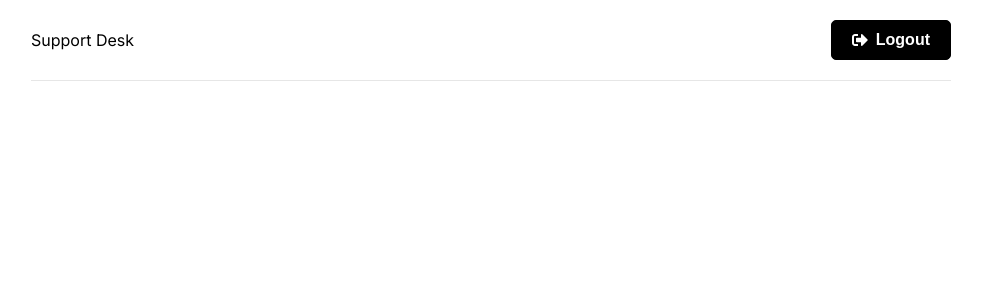
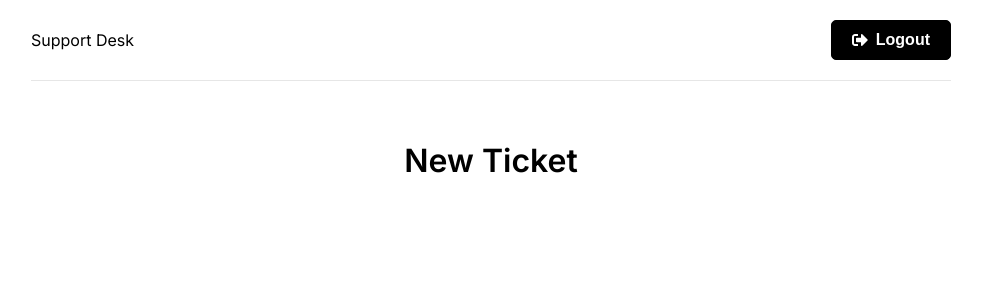
Before and after one commit to TotalChris/support-desk, a React (Vite) app in the folder frontend/: page /new-ticket in a window 1280 px wide. Before the commit this address had no page. Shown: the top 300 px of the page, without its empty margins (149-1131 px from the left). Built offline with nearby package versions, Linux system fonts and the light colour scheme; sample sign-in values are in the browser's storage.

Commit message:
Create initial Ticket form page
F - Create Ticket form page in NewTicket.jsx
F - Create auth status hook in useAuthStatus.js
F - Create protected route component in PrivateRoute.jsx
F - Add NewTicket under a PrivateRoute in App.jsx

```diff
--- a/frontend/src/App.jsx
+++ b/frontend/src/App.jsx
@@ -5,6 +5,8 @@
 import Header from "./components/Header.jsx";
 import {ToastContainer} from "react-toastify";
 import 'react-toastify/dist/ReactToastify.css'
+import NewTicket from "./pages/NewTicket.jsx";
+import PrivateRoute from "./components/PrivateRoute.jsx";
 
 function App() {
 
@@ -17,6 +19,9 @@
                     <Route path='/' element={<Home />} />
                     <Route path='/login' element={<Login />} />
                     <Route path='/register' element={<Register />} />
+                    <Route path='/new-ticket' element={<PrivateRoute />}>
+                        <Route path='/new-ticket' element={<NewTicket />}/>
+                    </Route>
                 </Routes>
             </div>
         </Router>
--- /dev/null
+++ b/frontend/src/components/PrivateRoute.jsx
@@ -0,0 +1,21 @@
+import React from 'react';
+import {useAuthStatus} from "../hooks/useAuthStatus.js";
+import Spinner from "./Spinner.jsx";
+import {Navigate, Outlet} from "react-router-dom";
+
+const PrivateRoute = () => {
+
+    const {loggedIn, checkingStatus} = useAuthStatus();
+
+    if(checkingStatus){
+        return <Spinner />
+    }
+
+    return (
+        <div>
+            {loggedIn ? <Outlet /> : <Navigate to='/login' />}
+        </div>
+    );
+};
+
+export default PrivateRoute;
--- /dev/null
+++ b/frontend/src/hooks/useAuthStatus.js
@@ -0,0 +1,19 @@
+import {useState, useEffect} from "react";
+import {useSelector} from "react-redux";
+
+export const useAuthStatus = () => {
+    const [loggedIn, setLoggedIn] = useState(false);
+    const [checkingStatus, setCheckingStatus] = useState(true);
+
+    const {user} = useSelector(state => state.auth);
+
+    useEffect(() => {
+        if(user){
+            setLoggedIn(true);
+        } else {
+            setLoggedIn(false);
+        }
+        setCheckingStatus(false)
+    }, [user])
+    return {loggedIn, checkingStatus}
+}
--- /dev/null
+++ b/frontend/src/pages/NewTicket.jsx
@@ -0,0 +1,11 @@
+import React from 'react';
+
+const NewTicket = () => {
+    return (
+        <div>
+            <h1>New Ticket</h1>
+        </div>
+    );
+};
+
+export default NewTicket;
```
